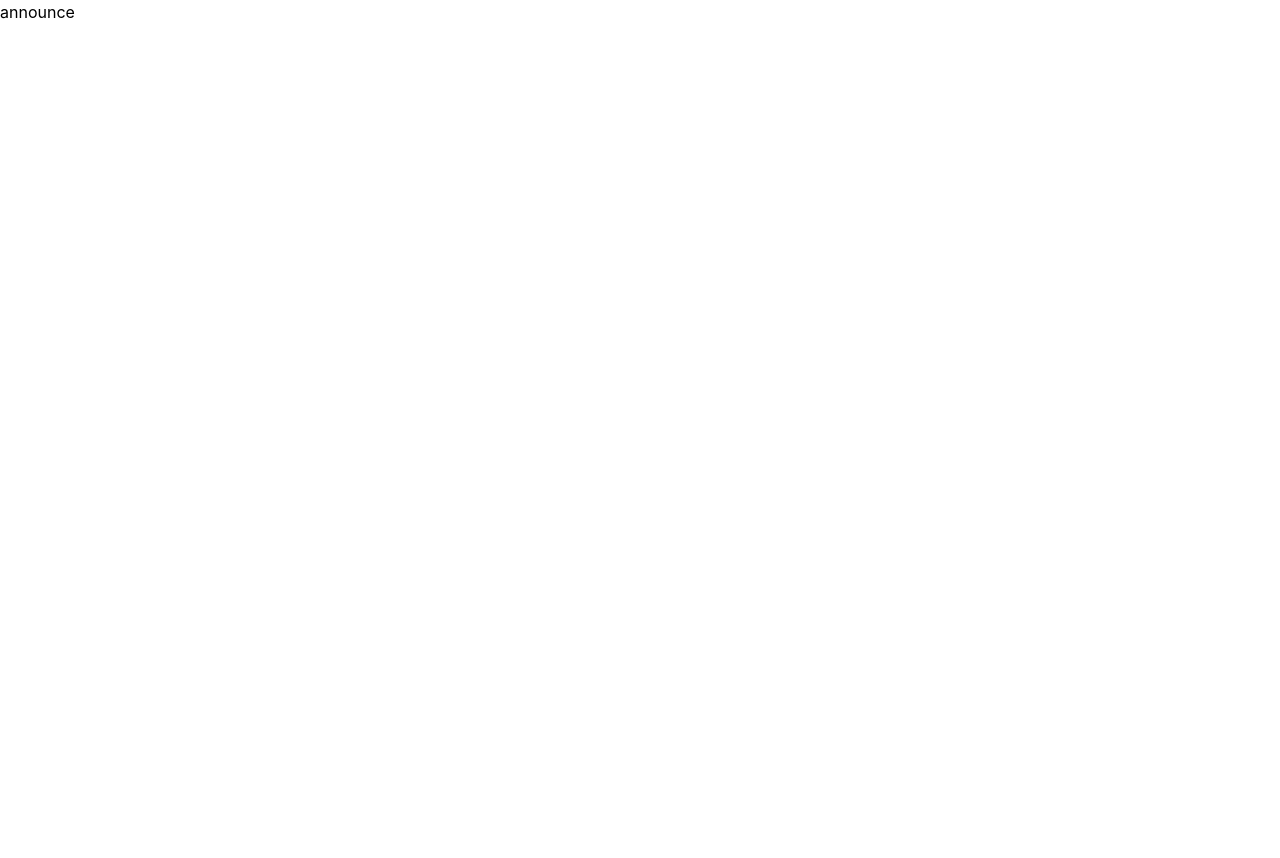
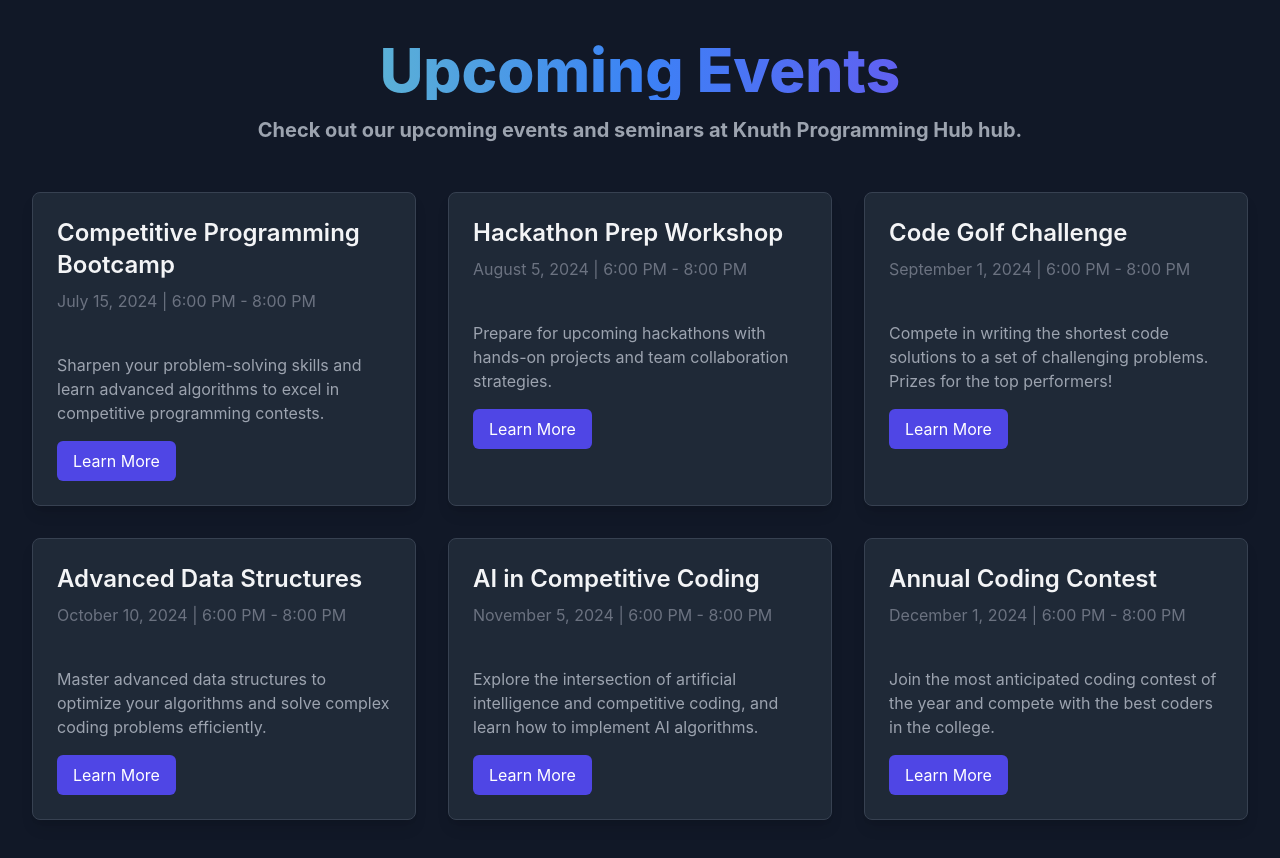
Before and after one commit to TheHimanshuDixit/knuth-website, a React (Vite) app: page /announcement in a window 1280 px wide. Before the commit the page ends 800 px from the top, so only its background shows below. Built offline with nearby package versions, Linux system fonts and the light colour scheme.

Commit message:
Announcement section and Feedback Section UI Added

```diff
--- a/src/pages/Announcements.jsx
+++ b/src/pages/Announcements.jsx
@@ -1,11 +1,89 @@
-import React from 'react'
-
 const Announcements = () => {
   return (
-    <div>
-      <h1>announce</h1>
-    </div>
-  )
-}
+    <section className="w-full py-16 md:py-20 lg:py-10 bg-gray-900">
+      <div className="container mx-auto px-4 md:px-6 lg:px-8">
+        <div className="text-center">
+          <h1 className="bg-gradient-to-r from-green-300 via-blue-500 to-purple-600 bg-clip-text text-xl font-extrabold text-transparent sm:text-6xl">
+            Upcoming Events
+          </h1>
+          <p className=" font-bold mx-auto max-w-3xl text-lg text-gray-400 mt-4 md:text-xl animate-fade-in">
+            Check out our upcoming events and seminars at Knuth Programming Hub
+            hub.
+          </p>
+        </div>
+        <div className="mt-12 grid gap-8 sm:grid-cols-2 lg:grid-cols-3 animate-fade-in">
+          {events.map((event, index) => (
+            <div
+              key={index}
+              className="border border-gray-700 rounded-lg shadow-lg bg-gray-800 transition-transform transform hover:scale-105 hover:shadow-[0_4px_15px_rgba(255,255,0,0.6)] duration-300"
+            >
+              <div className="p-6">
+                <h3 className="text-2xl font-semibold text-gray-100">
+                  {event.title}
+                </h3>
+                <p className="text-gray-500 mt-2">
+                  {event.date} | {event.time}
+                </p>
+              </div>
+              <div className="px-6 py-4">
+                <p className="text-gray-400">{event.description}</p>
+              </div>
+              <div className="px-6 pb-6">
+                <button className="bg-indigo-600 text-white px-4 py-2 rounded-md hover:bg-indigo-700 transition-colors duration-300">
+                  Learn More
+                </button>
+              </div>
+            </div>
+          ))}
+        </div>
+      </div>
+    </section>
+  );
+};
 
-export default Announcements
+const events = [
+  {
+    title: "Competitive Programming Bootcamp",
+    date: "July 15, 2024",
+    time: "6:00 PM - 8:00 PM",
+    description:
+      "Sharpen your problem-solving skills and learn advanced algorithms to excel in competitive programming contests.",
+  },
+  {
+    title: "Hackathon Prep Workshop",
+    date: "August 5, 2024",
+    time: "6:00 PM - 8:00 PM",
+    description:
+      "Prepare for upcoming hackathons with hands-on projects and team collaboration strategies.",
+  },
+  {
+    title: "Code Golf Challenge",
+    date: "September 1, 2024",
+    time: "6:00 PM - 8:00 PM",
+    description:
+      "Compete in writing the shortest code solutions to a set of challenging problems. Prizes for the top performers!",
+  },
+  {
+    title: "Advanced Data Structures",
+    date: "October 10, 2024",
+    time: "6:00 PM - 8:00 PM",
+    description:
+      "Master advanced data structures to optimize your algorithms and solve complex coding problems efficiently.",
+  },
+  {
+    title: "AI in Competitive Coding",
+    date: "November 5, 2024",
+    time: "6:00 PM - 8:00 PM",
+    description:
+      "Explore the intersection of artificial intelligence and competitive coding, and learn how to implement AI algorithms.",
+  },
+  {
+    title: "Annual Coding Contest",
+    date: "December 1, 2024",
+    time: "6:00 PM - 8:00 PM",
+    description:
+      "Join the most anticipated coding contest of the year and compete with the best coders in the college.",
+  },
+];
+
+export default Announcements;
--- a/src/pages/Feedback.jsx
+++ b/src/pages/Feedback.jsx
@@ -1,11 +1,66 @@
-import React from 'react'
-
 const Feedback = () => {
   return (
-    <div>
-      <h1>Feedback</h1>
-    </div>
-  )
-}
+    <section className="w-full py-16 md:py-20 lg:py-14 bg-gray-900">
+      <div className="container mx-auto px-4 md:px-6 lg:px-8">
+        <div className="text-center">
+          <h1 className="bg-gradient-to-r from-green-300 via-blue-500 to-purple-600 bg-clip-text text-xl font-extrabold text-transparent sm:text-6xl">
+            We Value Your Feedback
+          </h1>
+          <p className="mx-auto max-w-2xl text-lg text-gray-400 mt-4 md:text-xl animate-fade-in">
+            Share your thoughts and help us improve the Knuth Programming Hub.
+          </p>
+        </div>
+        <div className="mt-12 max-w-3xl mx-auto bg-gray-800 p-10 rounded-lg shadow-lg animate-fade-in">
+          <form>
+            <div className="mb-6">
+              <label
+                htmlFor="category"
+                className="block text-lg font-medium text-gray-300 mb-3"
+              >
+                Select Feedback Category
+              </label>
+              <select
+                id="category"
+                className="w-full p-4 text-lg border border-gray-700 rounded-lg bg-gray-700 text-gray-100 focus:outline-none focus:border-yellow-500 transition-colors duration-300"
+              >
+                <option value="appreciation">Appreciation</option>
+                <option value="improvement">Improvement</option>
+                <option value="suggestion">Suggestion</option>
+                <option value="bug-report">Bug Report</option>
+                <option value="ux">User Experience (UX)</option>
+                <option value="content-quality">Content Quality</option>
+                <option value="feature-request">Feature Request</option>
+                <option value="accessibility">Accessibility</option>
+                <option value="other">Other</option>
+              </select>
+            </div>
+            <div className="mb-6">
+              <label
+                htmlFor="message"
+                className="block text-lg font-medium text-gray-300 mb-3"
+              >
+                Your Feedback
+              </label>
+              <textarea
+                id="message"
+                rows="6"
+                className="w-full p-4 text-lg border border-gray-700 rounded-lg bg-gray-700 text-gray-100 focus:outline-none focus:border-yellow-500 transition-colors duration-300 resize-none"
+                placeholder="Enter your valuable feedback here..."
+              ></textarea>
+            </div>
+            <div className="text-center">
+              <button
+                type="submit"
+                className="bg-indigo-600 text-white px-6 py-3 text-lg rounded-md hover:bg-indigo-700 transition-colors duration-300 transform hover:scale-105 shadow-lg hover:shadow-[0_4px_15px_rgba(255,255,0,0.6)]"
+              >
+                Submit Feedback
+              </button>
+            </div>
+          </form>
+        </div>
+      </div>
+    </section>
+  );
+};
 
-export default Feedback
+export default Feedback;
```
